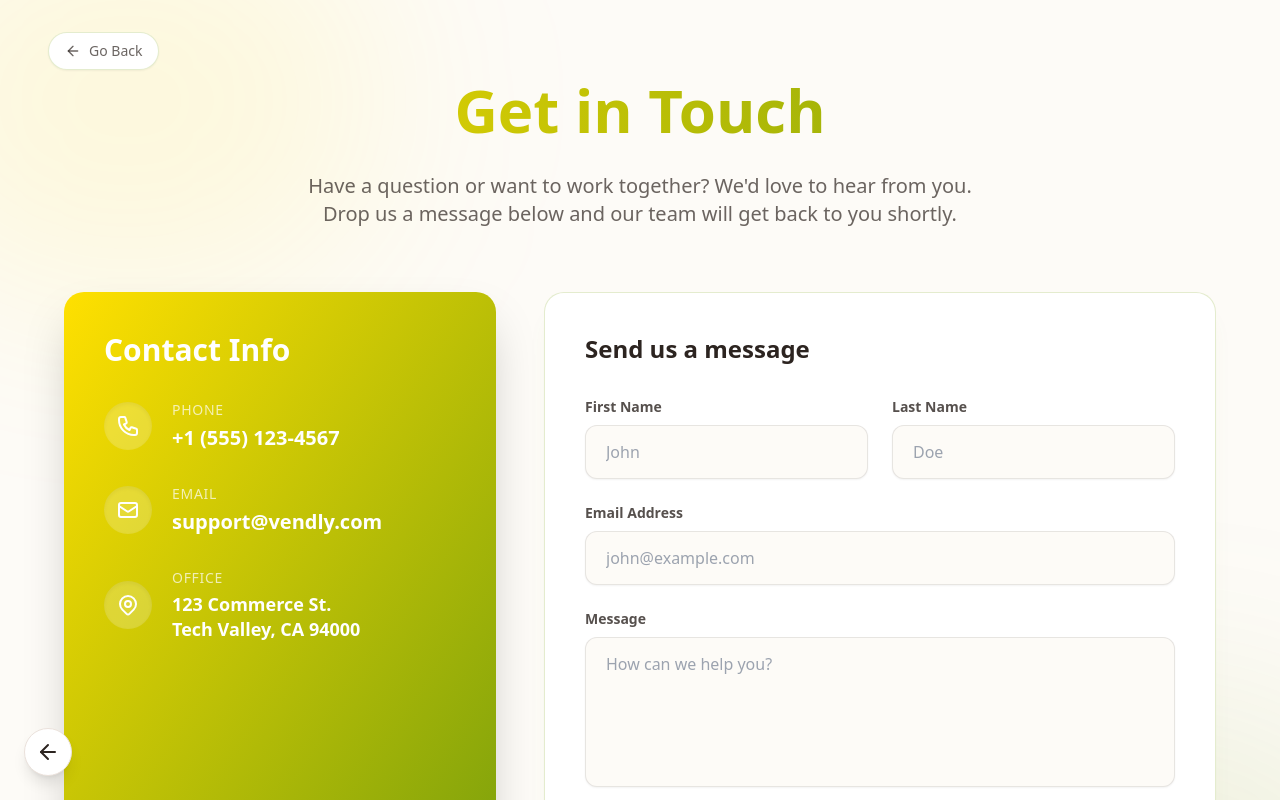
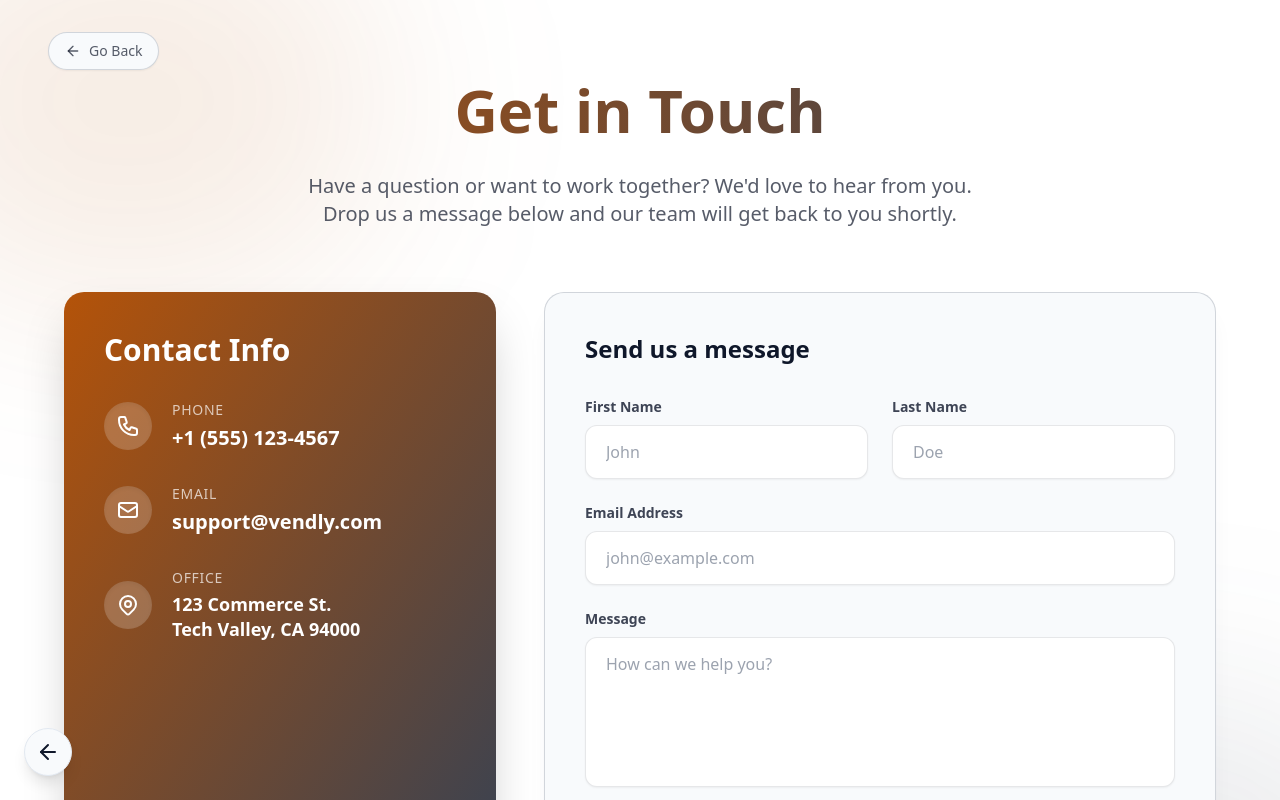
Before and after one commit to Rishabh893-ux/Bazaario-ECommerce-Platform, a Next.js app: page /contact in a window 1280 px wide. Shown: the top 800 px of the page. Built offline with nearby package versions, Linux system fonts and the light colour scheme.

Commit message:
Update theme to Modern Industrial and fix hardcoded colors

```diff
--- a/app/contact/page.js
+++ b/app/contact/page.js
@@ -9,11 +9,11 @@ export default function ContactPage() {
   return (
     <div className="min-h-screen bg-background py-20 px-6 relative overflow-hidden">
       {/* Background ambient light */}
-      <div className="absolute top-[-10%] left-[-10%] w-[40%] h-[40%] rounded-full bg-[#ffe000]/10 blur-[100px] pointer-events-none"></div>
-      <div className="absolute bottom-[-10%] right-[-10%] w-[40%] h-[40%] rounded-full bg-[#799f0c]/10 blur-[100px] pointer-events-none"></div>
+      <div className="absolute top-[-10%] left-[-10%] w-[40%] h-[40%] rounded-full bg-accent/10 blur-[100px] pointer-events-none"></div>
+      <div className="absolute bottom-[-10%] right-[-10%] w-[40%] h-[40%] rounded-full bg-brand/10 blur-[100px] pointer-events-none"></div>
 
       <div className="absolute top-6 left-6 md:top-8 md:left-12 z-20">
-        <Link href="/" className="inline-flex items-center gap-2 text-ink/70 hover:text-[#799f0c] transition-colors text-sm font-medium bg-card px-4 py-2 rounded-full border border-[#799f0c]/20 shadow-sm hover:shadow-md backdrop-blur-sm">
+        <Link href="/" className="inline-flex items-center gap-2 text-ink/70 hover:text-brand transition-colors text-sm font-medium bg-card px-4 py-2 rounded-full border border-brand/20 shadow-sm hover:shadow-md backdrop-blur-sm">
           <ArrowLeft size={16} />
           Go Back
         </Link>
@@ -21,7 +21,7 @@ export default function ContactPage() {
 
       <div className="max-w-6xl mx-auto relative z-10">
         <div className="text-center mb-16">
-          <h1 className="text-5xl md:text-6xl font-extrabold text-transparent bg-clip-text bg-gradient-to-r from-[#ffe000] to-[#799f0c] mb-6 pb-2">
+          <h1 className="text-5xl md:text-6xl font-extrabold text-transparent bg-clip-text bg-gradient-to-r from-accent to-brand mb-6 pb-2">
             Get in Touch
           </h1>
           <p className="text-lg md:text-xl text-ink/70 max-w-2xl mx-auto font-medium">
@@ -32,7 +32,7 @@ export default function ContactPage() {
         <div className="grid lg:grid-cols-5 gap-8 lg:gap-12">
           {/* Contact Information Panel */}
           <div className="lg:col-span-2 space-y-8">
-            <div className="bg-gradient-to-br from-[#ffe000] to-[#799f0c] p-10 rounded-squircle text-white shadow-2xl h-full flex flex-col justify-between">
+            <div className="bg-gradient-to-br from-accent to-brand p-10 rounded-squircle text-white shadow-2xl h-full flex flex-col justify-between">
               <div>
                 <h3 className="text-3xl font-bold mb-8">Contact Info</h3>
                 <div className="space-y-8">
@@ -72,29 +72,29 @@ export default function ContactPage() {
           </div>
 
           {/* Contact Form */}
-          <div className="lg:col-span-3 bg-card border border-[#799f0c]/20 p-10 rounded-squircle shadow-xl shadow-[#799f0c]/5">
+          <div className="lg:col-span-3 bg-card border border-brand/20 p-10 rounded-squircle shadow-xl shadow-brand/5">
             <h3 className="text-2xl font-bold text-ink mb-8">Send us a message</h3>
             <form className="space-y-6">
               <div className="grid md:grid-cols-2 gap-6">
                 <div>
                   <label className="block text-sm font-semibold text-ink/80 mb-2">First Name</label>
-                  <input type="text" className="w-full px-5 py-3.5 bg-background border border-ink/10 rounded-xl focus:outline-none focus:ring-2 focus:ring-[#799f0c] focus:border-transparent transition-all shadow-sm" placeholder="John" />
+                  <input type="text" className="w-full px-5 py-3.5 bg-background border border-ink/10 rounded-xl focus:outline-none focus:ring-2 focus:ring-brand focus:border-transparent transition-all shadow-sm" placeholder="John" />
                 </div>
                 <div>
                   <label className="block text-sm font-semibold text-ink/80 mb-2">Last Name</label>
-                  <input type="text" className="w-full px-5 py-3.5 bg-background border border-ink/10 rounded-xl focus:outline-none focus:ring-2 focus:ring-[#799f0c] focus:border-transparent transition-all shadow-sm" placeholder="Doe" />
+                  <input type="text" className="w-full px-5 py-3.5 bg-background border border-ink/10 rounded-xl focus:outline-none focus:ring-2 focus:ring-brand focus:border-transparent transition-all shadow-sm" placeholder="Doe" />
                 </div>
               </div>
               <div>
                 <label className="block text-sm font-semibold text-ink/80 mb-2">Email Address</label>
-                <input type="email" className="w-full px-5 py-3.5 bg-background border border-ink/10 rounded-xl focus:outline-none focus:ring-2 focus:ring-[#799f0c] focus:border-transparent transition-all shadow-sm" placeholder="john@example.com" />
+                <input type="email" className="w-full px-5 py-3.5 bg-background border border-ink/10 rounded-xl focus:outline-none focus:ring-2 focus:ring-brand focus:border-transparent transition-all shadow-sm" placeholder="john@example.com" />
               </div>
               <div>
                 <label className="block text-sm font-semibold text-ink/80 mb-2">Message</label>
-                <textarea className="w-full px-5 py-3.5 bg-background border border-ink/10 rounded-xl focus:outline-none focus:ring-2 focus:ring-[#799f0c] focus:border-transparent transition-all resize-none shadow-sm" rows="5" placeholder="How can we help you?"></textarea>
+                <textarea className="w-full px-5 py-3.5 bg-background border border-ink/10 rounded-xl focus:outline-none focus:ring-2 focus:ring-brand focus:border-transparent transition-all resize-none shadow-sm" rows="5" placeholder="How can we help you?"></textarea>
               </div>
               <div className="pt-2">
-                <button type="button" className="w-full py-4 bg-gradient-to-r from-[#ffe000] to-[#799f0c] text-white text-lg font-bold rounded-xl shadow-lg hover:shadow-[#799f0c]/40 hover:-translate-y-1 transition-all duration-300">
+                <button type="button" className="w-full py-4 bg-gradient-to-r from-accent to-brand text-white text-lg font-bold rounded-xl shadow-lg hover:shadow-brand/40 hover:-translate-y-1 transition-all duration-300">
                   Send Message
                 </button>
               </div>
--- a/app/globals.css
+++ b/app/globals.css
@@ -3,17 +3,17 @@
 @tailwind utilities;
 
 :root {
-  --background: 253 251 247;
-  --card: 255 255 255;
-  --text-ink: 44 36 32;
-  --border-subtle: 234 225 219;
+  --background: 255 255 255; /* Pristine White */
+  --card: 248 250 252; /* Slate-50 */
+  --text-ink: 15 23 42; /* Slate-900 */
+  --border-subtle: 226 232 240; /* Slate-200 */
 }
 
 .dark {
-  --background: 26 22 20; /* Deep Mocha */
-  --card: 44 36 32; /* Espresso */
-  --text-ink: 253 251 247; /* Cream text */
-  --border-subtle: 62 39 35;
+  --background: 15 23 42; /* Slate-900 */
+  --card: 30 41 59; /* Slate-800 */
+  --text-ink: 248 250 252; /* Slate-50 */
+  --border-subtle: 51 65 85; /* Slate-700 */
 }
 
 body {
--- a/app/page.js
+++ b/app/page.js
@@ -56,10 +56,10 @@ export default function HomePage() {
 
       <main className="min-h-screen bg-background">
         {/* Hero */}
-        <section className="relative overflow-hidden bg-gradient-to-br from-[#ffe000] to-[#799f0c] py-10 sm:py-14">
+        <section className="relative overflow-hidden bg-gradient-to-br from-accent to-brand py-10 sm:py-14">
           <div className="absolute inset-0 bg-[url('/pattern.svg')] opacity-10"></div>
-          <div className="absolute -top-24 -right-24 h-96 w-96 rounded-full bg-[#ffe000] blur-3xl opacity-40 mix-blend-screen" />
-          <div className="absolute -bottom-24 -left-24 h-96 w-96 rounded-full bg-[#799f0c] blur-3xl opacity-40 mix-blend-screen" />
+          <div className="absolute -top-24 -right-24 h-96 w-96 rounded-full bg-accent blur-3xl opacity-40 mix-blend-screen" />
+          <div className="absolute -bottom-24 -left-24 h-96 w-96 rounded-full bg-brand blur-3xl opacity-40 mix-blend-screen" />
           <div className="relative max-w-6xl mx-auto px-6 text-center">
             <h1 className="text-4xl sm:text-5xl md:text-6xl font-extrabold text-white max-w-3xl mx-auto leading-tight drop-shadow-lg">
               Independent sellers.<br />
--- a/tailwind.config.js
+++ b/tailwind.config.js
@@ -9,11 +9,11 @@ module.exports = {
         card: "rgb(var(--card) / <alpha-value>)",
         ink: "rgb(var(--text-ink) / <alpha-value>)",
         brand: {
-          DEFAULT: "#799f0c", // Olive Green
-          dark: "#5a7809",
+          DEFAULT: "#334155", // Slate Gray
+          dark: "#1E293B",    // Dark Slate
           light: "rgb(var(--border-subtle) / <alpha-value>)",
         },
-        accent: "#ffe000", // Yellow
+        accent: "#B45309", // Copper/Rust
       },
       borderRadius: {
         squircle: "1.25rem",
```
Also changed, not shown: app/about/page.js (+7 -7 lines).
